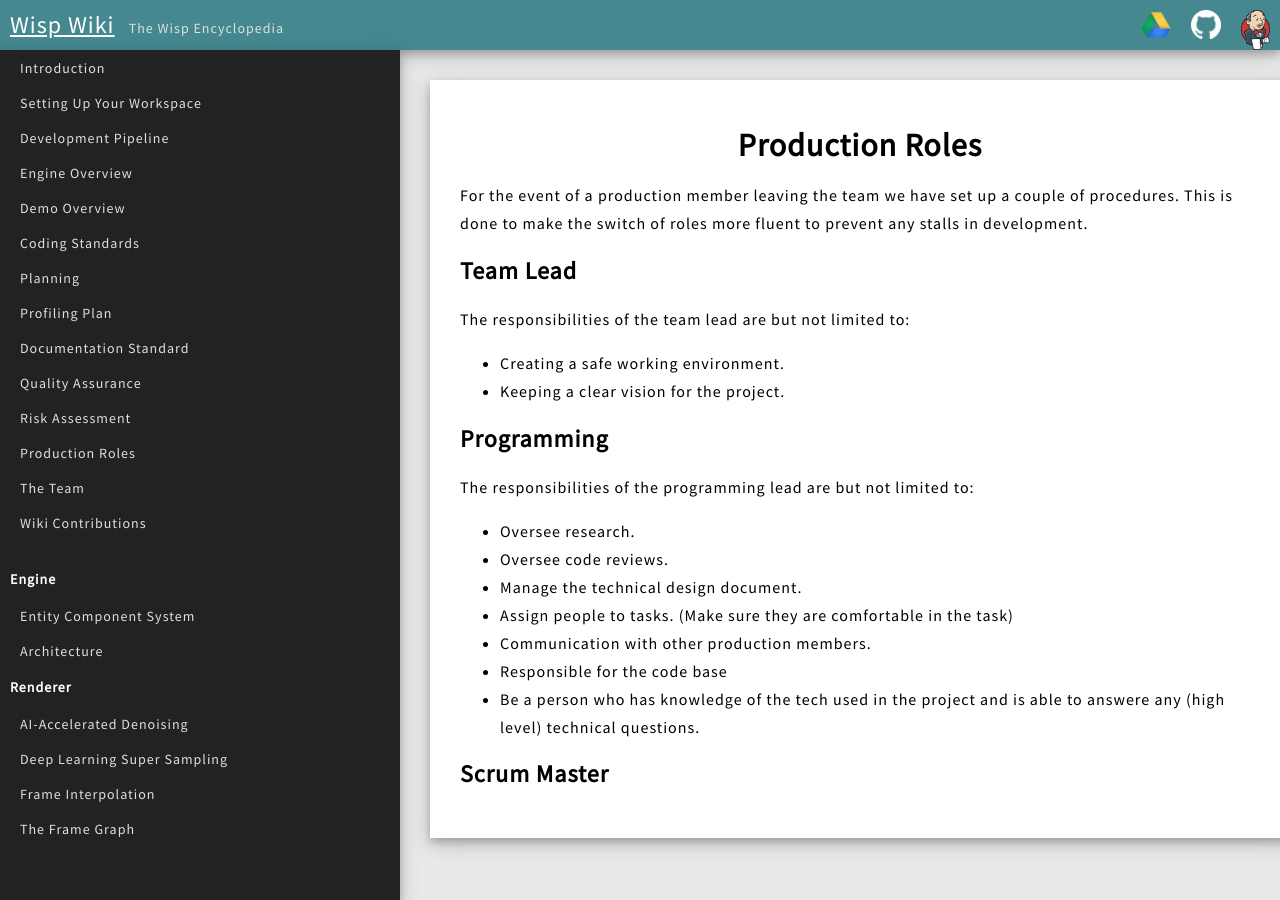
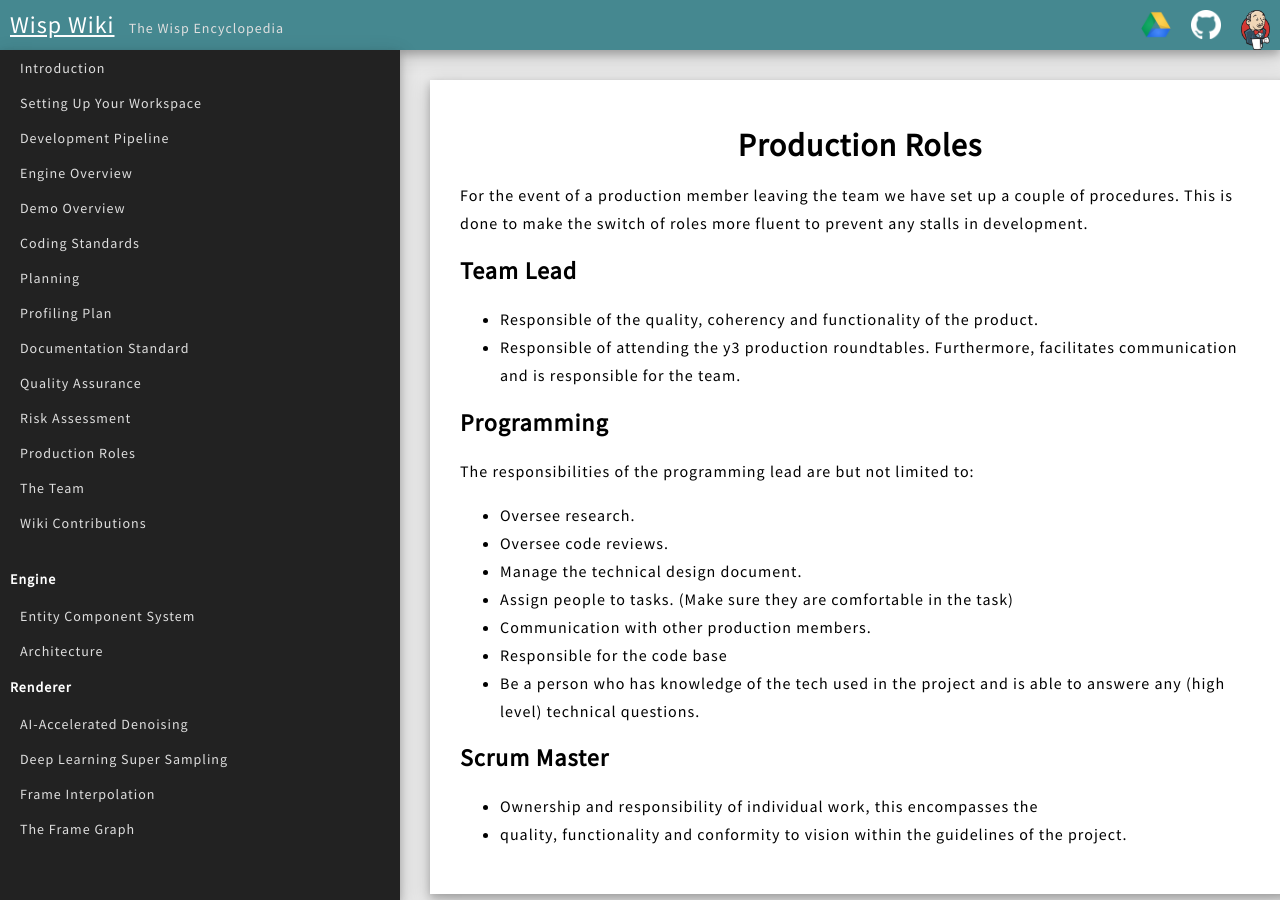
Before and after one commit to TeamWisp/TeamWisp.github.io, a Jekyll site: the page built from _common/production_roles.markdown, in a window 1280 px wide. Built offline with Jekyll 4.4.1, drawn with Linux system fonts in a browser that asks for light colours; nearby versions of some CDN libraries.

Commit message:
Updated production roles

```diff
--- a/_common/production_roles.markdown
+++ b/_common/production_roles.markdown
@@ -10,10 +10,8 @@ For the event of a production member leaving the team we have set up a couple of
 
 ## Team Lead
 
-The responsibilities of the team lead are but not limited to:
-
-* Creating a safe working environment.
-* Keeping a clear vision for the project.
+* Responsible of the quality, coherency and functionality of the product.
+* Responsible of attending the y3 production roundtables. Furthermore, facilitates communication and is responsible for the team.
 
 ## Programming
 
@@ -28,3 +26,6 @@ The responsibilities of the programming lead are but not limited to:
 * Be a person who has knowledge of the tech used in the project and is able to answere any (high level) technical questions.
 
 ## Scrum Master
+
+* Ownership and responsibility of individual work, this encompasses the
+* quality, functionality and conformity to vision within the guidelines of the project.
```
